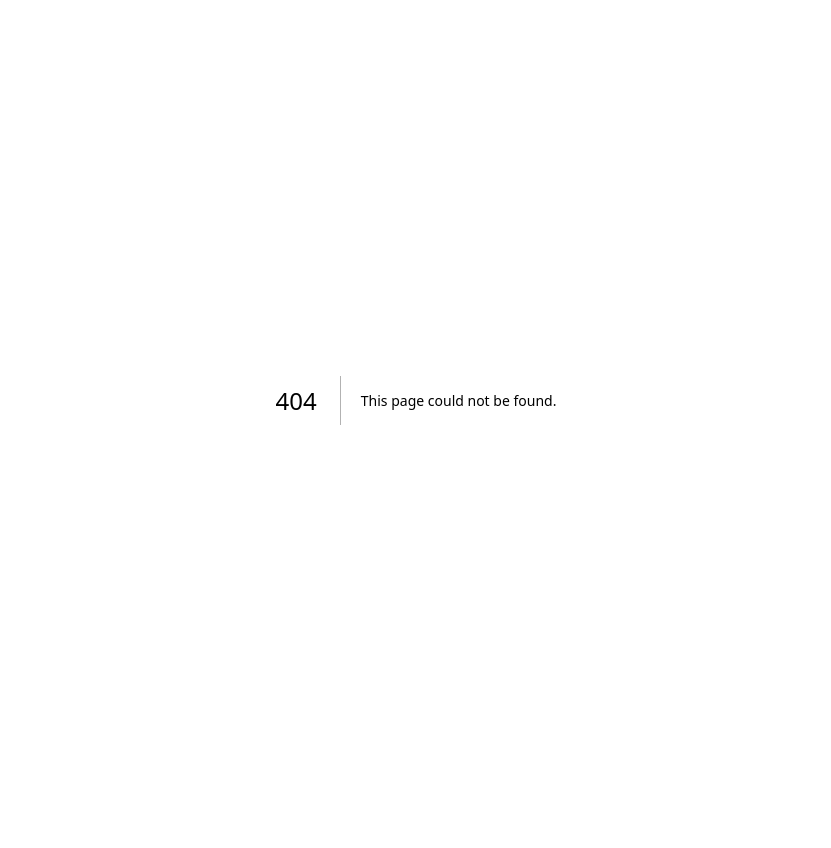
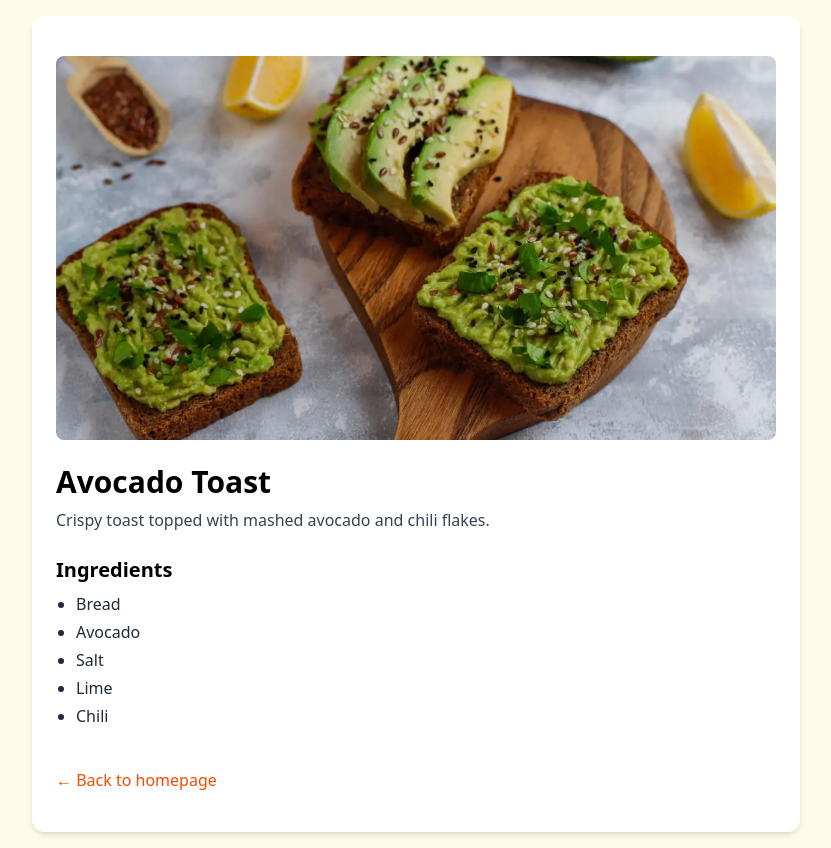
Before and after one commit to dboatengg/recipe-hub, a Next.js app: page /breakfast/avocado-toast in a window 1280 px wide. Before the commit this address had no page. Shown: the whole page, without its empty margins (224-1055 px from the left). Before the commit the page ends 800 px from the top, so only its background shows below. Built offline with nearby package versions, Linux system fonts and the light colour scheme.

Commit message:
implement dynamic recipe detail page

```diff
--- /dev/null
+++ b/src/app/[category]/[slug]/page.tsx
@@ -0,0 +1,54 @@
+import { notFound } from "next/navigation";
+import Image from "next/image";
+import { recipes } from "../../../../_lib/recipes";
+
+interface Props {
+    params: {
+        category: string;
+        slug: string;
+    };
+}
+
+export default async function RecipePage({ params }: Props) {
+    const { category, slug } = params;
+
+    const recipe = recipes.find(
+        (r) => r.category === category && r.slug === slug
+    );
+
+    if (!recipe) return notFound();
+
+    return (
+        <div className="max-w-3xl md:mx-auto mx-2 px-6 py-10 my-4 bg-white rounded-xl shadow-md">
+            {/* Header Image */}
+            <div className="relative w-full h-64 md:h-96 mb-6 rounded-lg overflow-hidden">
+                <Image
+                    src={recipe.imageHeader}
+                    alt={recipe.title}
+                    fill
+                    className="object-cover"
+                    priority
+                />
+            </div>
+
+            {/* Title & Description */}
+            <h1 className="text-3xl font-bold mb-2">{recipe.title}</h1>
+            <p className="text-gray-700 mb-6">{recipe.description}</p>
+
+            {/* Ingredients */}
+            <h2 className="text-xl font-semibold mb-2">Ingredients</h2>
+            <ul className="list-disc pl-5 space-y-1 text-gray-800">
+                {recipe.ingredients.map((item, index) => (
+                    <li key={index}>{item}</li>
+                ))}
+            </ul>
+
+            {/* Back Link */}
+            <div className="mt-10">
+                <a href="/" className="text-orange-600 hover:underline">
+                    ← Back to homepage
+                </a>
+            </div>
+        </div>
+    );
+}
--- a/src/app/page.tsx
+++ b/src/app/page.tsx
@@ -1,6 +1,6 @@
 import Image from "next/image";
 import Link from "next/link";
-import { recipes } from "./_lib/recipes";
+import { recipes } from "../../_lib/recipes";
 
 export default function HomePage() {
   return (
@@ -20,7 +20,7 @@ export default function HomePage() {
           {recipes.map((recipe) => (
             <Link
               key={recipe.slug}
-              href={`/recipes/${recipe.category}/${recipe.slug}`}
+              href={`${recipe.category}/${recipe.slug}`}
               className="group block rounded-xl overflow-hidden shadow hover:shadow-lg transition"
             >
               <div className="relative w-full aspect-square">
--- a/src/app/recipes/page.tsx
+++ /dev/null
@@ -1,9 +0,0 @@
-export default function RecipesPage() {
-  return (
-    <div>
-      <h1>Recipes</h1>
-      <p>Explore our delicious recipes!</p>
-      {/* You can add more content here, like a list of recipes */}
-    </div>
-  );
-}
```
Also changed, not shown: _lib/recipes.ts (renamed from src/app/_lib/recipes.ts), src/app/recipes/layout.tsx (deleted).
